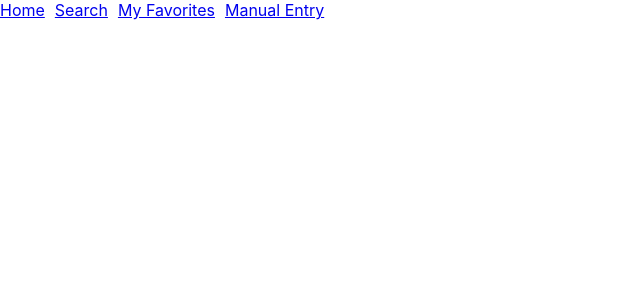
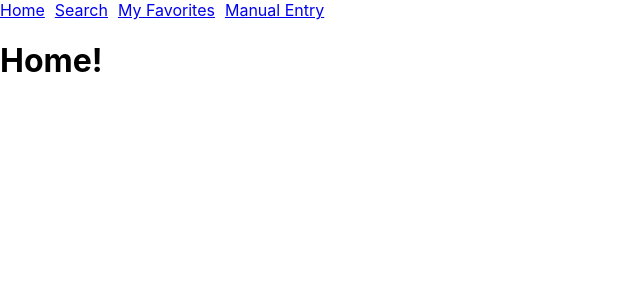
Before and after one commit to mitchellht34/movie-db-frontend, a React (Create React App) app: page / in a window 1280 px wide. Shown: the top 300 px of the page, without its empty margins (0-640 px from the left). Built offline with nearby package versions, Linux system fonts and the light colour scheme.

Commit message:
add home

```diff
--- a/src/App.js
+++ b/src/App.js
@@ -1,5 +1,6 @@
 import NavBar from "./components/NavBar"
 import './App.css';
+import { Outlet } from "react-router-dom";
 
 function App() {
   return (
@@ -7,6 +8,7 @@ function App() {
       <header>
         <NavBar />
       </header>
+      <Outlet />
     </>
   );
 }
--- /dev/null
+++ b/src/pages/Home.js
@@ -0,0 +1,9 @@
+function Home() {
+    return (
+        <main>
+            <h1>Home!</h1>
+        </main>
+    );
+}
+
+export default Home;
--- a/src/routes.js
+++ b/src/routes.js
@@ -1,11 +1,23 @@
 import App from "./App";
+import Home from "./pages/Home";
+import Search from "./pages/Search";
 import ErrorPage from "./pages/ErrorPage";
 
 const routes = [
     {
         path: "/",
         element: <App />,
-        errorElement: <ErrorPage />
+        errorElement: <ErrorPage />,
+        children: [
+            {
+                path: "/",
+                element: <Home />
+            },
+            {
+                path: "/search",
+                element: <Search />
+            }
+        ]
     }
 ]
 
```
Also changed, not shown: src/pages/Favorites.js (added), src/pages/FavoritesPage.js (deleted), src/pages/Form.js (added), src/pages/FormPage.js (deleted), src/pages/Search.js (added), src/pages/SearchPage.js (deleted).
